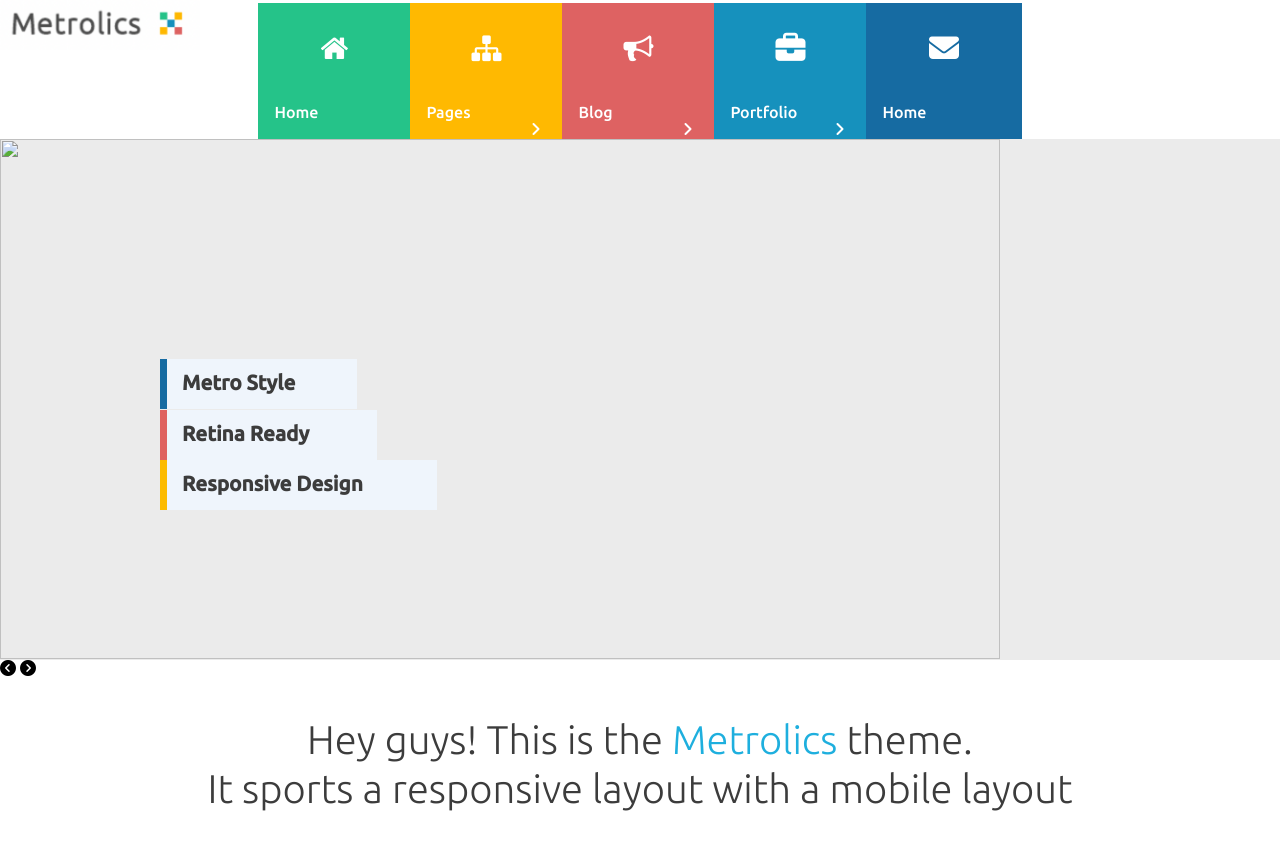
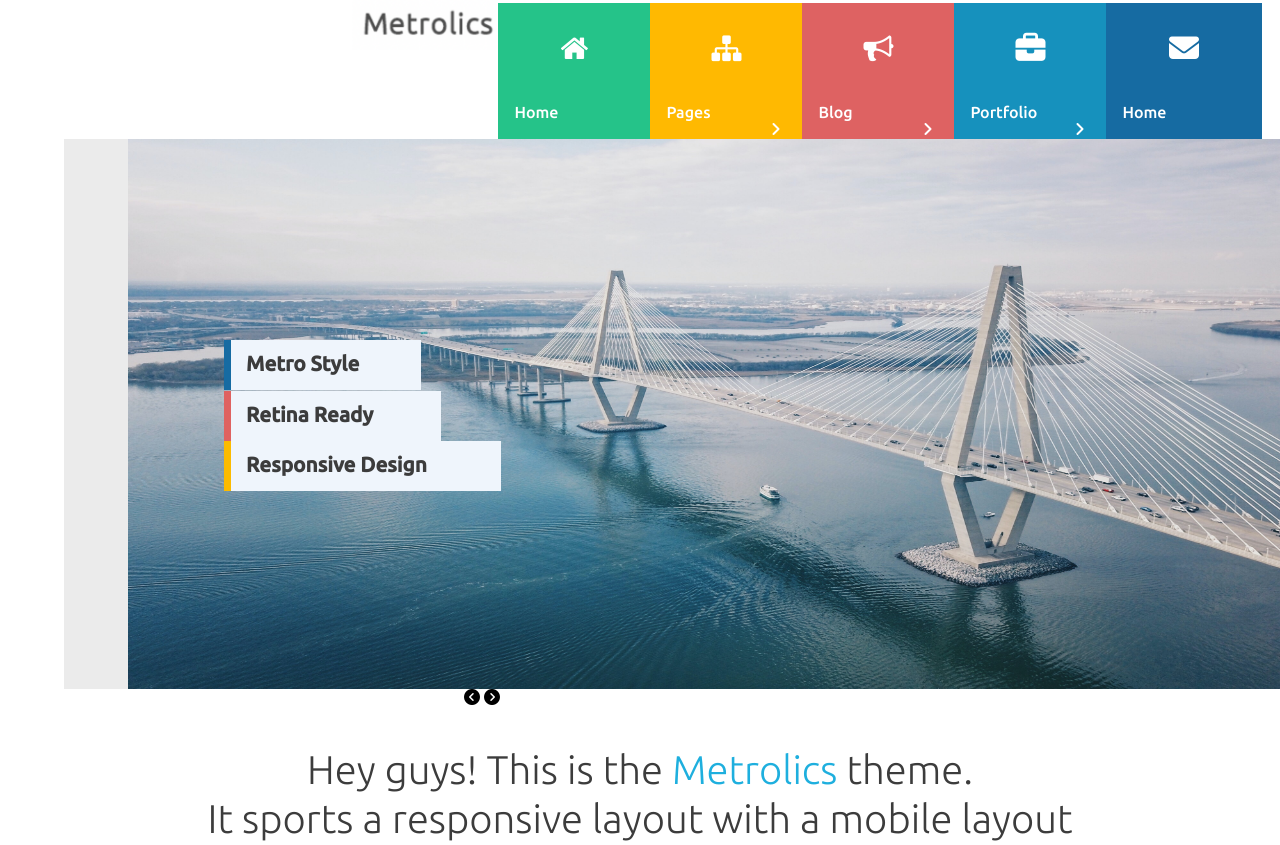
Before and after one commit to TeoEstrada9/grid-Assignment, a website built with Parcel: page index.html in a window 1280 px wide. Shown: the top 845 px of the page. Built offline with nearby package versions, Linux system fonts and the light colour scheme.

Commit message:
making changes to css and HTML files

```diff
--- a/index.css
+++ b/index.css
@@ -26,6 +26,7 @@ html, body {
 .logo-image {
     width: 200px;
     height: 50px;
+    margin-left: 22em;
 
 }
 
@@ -35,6 +36,7 @@ html, body {
     flex-direction: row;
     justify-content: center;
     margin-top: -51px;
+    margin-left: 30em;
 
 
 }
@@ -124,15 +126,19 @@ html, body {
 
 .image-background {
     width: 1500px;
-    height: 521px;
+    height: 550px;
     background-color: #ebebeb;
+    margin: auto;
+    z-index: -1;
 }
 
 
 /* main image */
 .main-image {
-    width: 1000px;
-    height: 520px;
+    width: 1280px;
+    height: 550px;
+    margin-left: 4em;
+
 }
 
 
@@ -343,6 +349,11 @@ span {
    margin-top: 2em;
 }
 
+.banner {
+    z-index: 2;
+    position: relative;
+}
+
 .metro-banner {
     background-color: #eff5fc;
     width: 190px;
@@ -382,3 +393,11 @@ span {
     padding-left: 15px;
     font-size: 1.3em;
 }
+
+.image--footer {
+    background-color: #19b2de;
+    width: 50px;
+    height: 20px;
+    z-index: 2;
+    position: relative;
+}
--- a/index.html
+++ b/index.html
@@ -76,12 +76,12 @@
     <div class="main-image">
         <!--Gray background-->
         <div class="image-background">
-            <img class="main-image" src="" alt="">
+            <img class="main-image" src="Images/bridge2.jpg" alt="">
 
         </div>
-        <div class="arrows-icons">
-            <i class="fa-solid fa-circle-chevron-left" style="color: black; margin-bottom: 50px;"></i>
-            <i class="fa-solid fa-circle-chevron-right"></i>
+        <div class="arrows-icons" style="margin-left: 25em;">
+            <i class="fa-solid fa-circle-chevron-left" style="color: black"></i>
+            <i class="fa-solid fa-circle-chevron-right" style="color: black"></i>
 
         </div>
         <div class="banner">
@@ -103,7 +103,7 @@
 
     <!--Welcome Message-->
     <div class="welcome-message">
-        <h4 class="about-website">Hey guys! This is the <span> Metrolics </span> theme.</h4>
+        <h4 class="about-website">Hey guys! This is the <span>Metrolics</span> theme.</h4>
         <h4 class="about-website-bottomhalf">It sports a responsive layout with a mobile layout </h4>
     </div>
 
```
Also changed, not shown: Images/bridge2.jpg (added), 1 other file.
